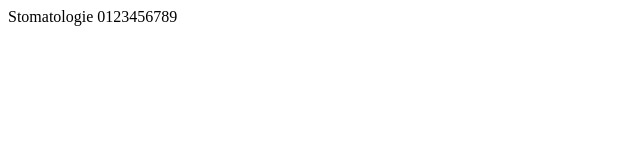
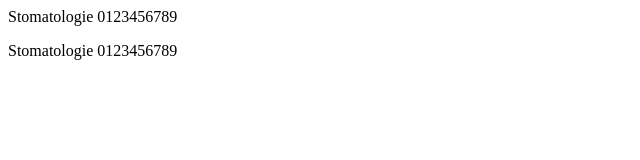
Before and after one commit to stefan384/Redclinic, a plain HTML site: page index.html in a window 1280 px wide. Shown: the whole page, without its empty margins (0-640 px from the left). Drawn offline with Linux system fonts and the light colour scheme.

Commit message:
Update index.html

```diff
--- a/index.html
+++ b/index.html
@@ -3,4 +3,5 @@
 <body bgColor="white">
 <title>RedClinic</title>
 <p> Stomatologie 0123456789
+  <p> Stomatologie 0123456789
 <body>
```
